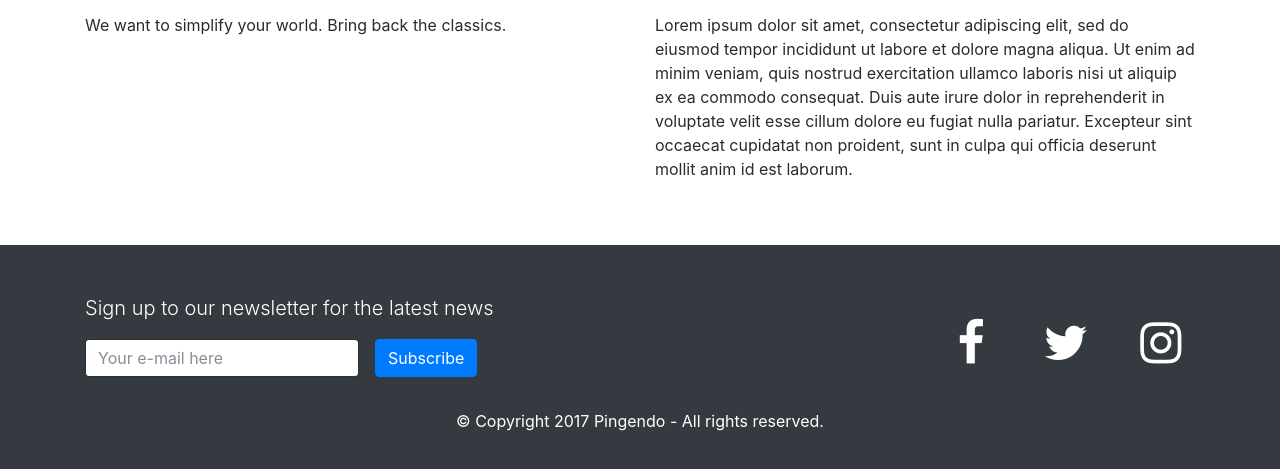
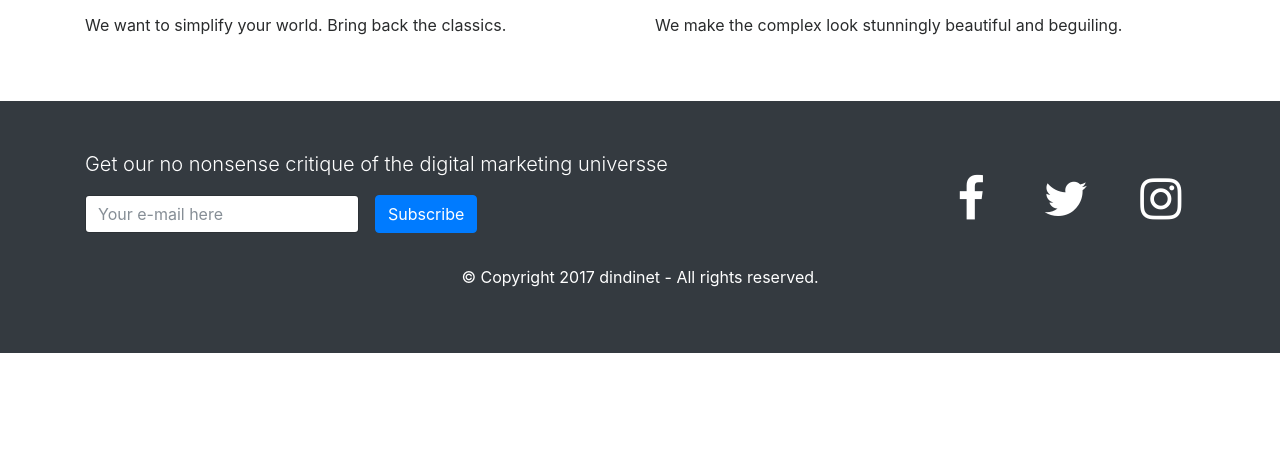
Before and after one commit to primertest/ping, a plain HTML site: page index.html in a window 1280 px wide. Shown: the part 907-1376 px from the top of the page. After the commit the page ends 1260 px from the top, so only its background shows below. Drawn offline with nearby package versions, Linux system fonts and the light colour scheme.

Commit message:
Updated 'index.html' via CloudCannon

```diff
--- a/index.html
+++ b/index.html
@@ -26,8 +26,7 @@
             </div>
             <div class="col-md-6">
               <img class="img-fluid d-block w-100 mb-3 rounded editable" src="https://pingendo.github.io/templates/sections/assets/gallery_6.jpg" />
-              <p class="editable">Lorem ipsum dolor sit amet, consectetur adipiscing elit, sed do eiusmod tempor incididunt ut labore et dolore magna aliqua. Ut enim ad minim veniam, quis nostrud exercitation ullamco laboris nisi ut aliquip ex ea commodo consequat. Duis
-                aute irure dolor in reprehenderit in voluptate velit esse cillum dolore eu fugiat nulla pariatur. Excepteur sint occaecat cupidatat non proident, sunt in culpa qui officia deserunt mollit anim id est laborum.</p>
+              <p class="editable">We make the complex look stunningly beautiful and beguiling.</p>
             </div>
           </div>
         </div>
@@ -37,7 +36,7 @@
     <div class="container">
       <div class="row">
         <div class="col-md-9">
-          <p class="lead editable">Sign up to our newsletter for the latest news</p>
+          <p class="lead editable">Get our no nonsense critique of the digital marketing universse</p>
           <form class="form-inline">
             <div class="form-group">
               <input type="email" class="form-control" placeholder="Your e-mail here" /> </div>
@@ -56,7 +55,7 @@
       </div>
       <div class="row">
         <div class="col-md-12 mt-3 text-center">
-          <p class="editable">© Copyright 2017 Pingendo - All rights reserved.</p>
+          <p class="editable">&copy; Copyright 2017 dindinet - All rights reserved.</p>
         </div>
       </div>
     </div>
```
